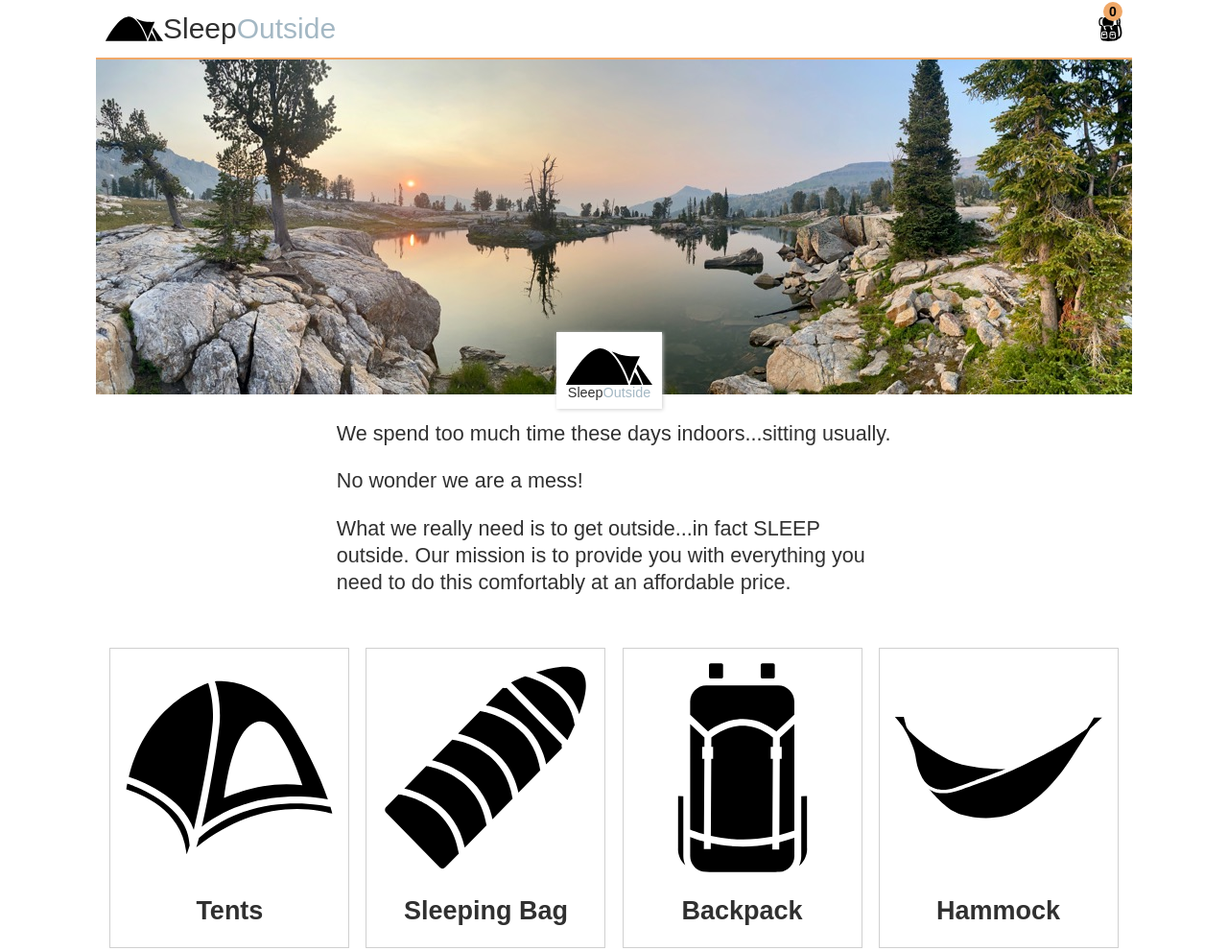
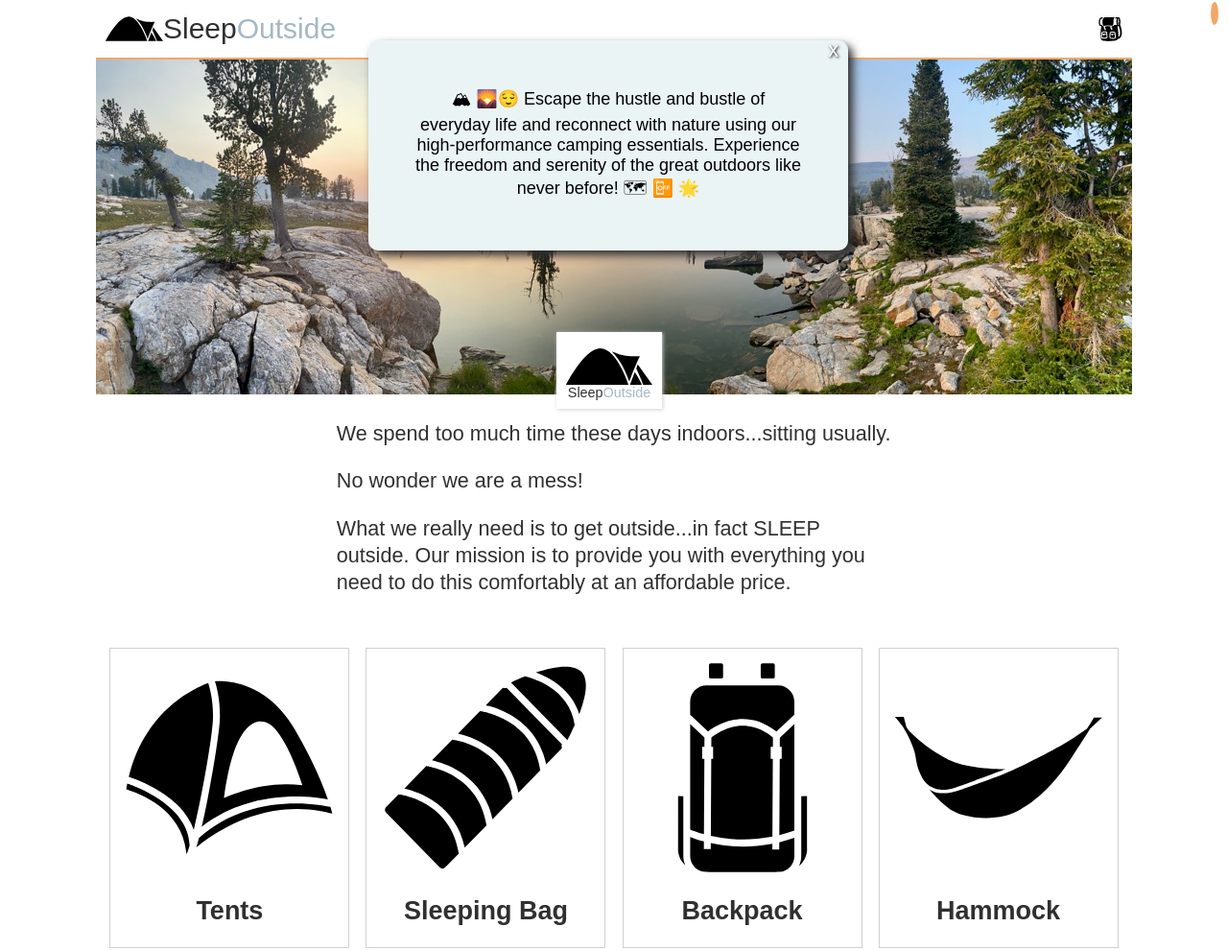
Before and after one commit to CarGuzRuth7/sleepoutside-v3-group8, a website built with Vite: page src/index.html in a window 1280 px wide. Shown: the top 991 px of the page at 96% size. Built offline with nearby package versions, Linux system fonts and the light colour scheme.

Commit message:
modified cart to show quantity

```diff
--- a/src/css/style.css
+++ b/src/css/style.css
@@ -140,18 +140,22 @@ button {
   }
 }
 
+.script-num{
+  position: absolute;
+  top: -7px;
+  right: 0;
+  padding: 10px;
+
+
+}
 .num-items {
-  position: absolute;
-  top: 2px;
-  right: 0;
   font-size: 14px;
   font-weight: bold;
-  padding: 2px;
+  padding: 4px;
   background-color: var(--primary-color);
   color: #000;
   border-radius: 50%;
-  width: 20px;
-  height: 20px;
+
 }
 
 /* End cart icon styles */
@@ -271,6 +275,33 @@ button {
   display: none;
 }
 
+/*ALERT MESSAGES FROM PRODUCT LIST*/
+.alert-list{
+  position: fixed;
+  top: 3rem;
+  left: 2rem;
+  right: 2rem;
+  text-align: center;
+
+}
+.alert-list p {
+  border-radius: 10px;
+  box-shadow: 5px 5px 10px #303030;
+  padding: 3rem;
+
+}
+.close-btn{
+  position: absolute;
+  top: 15px;
+  right: 10px;
+  padding: 0;
+  background-color: transparent;
+  text-shadow: 1px 1px 3px #000;
+}
+.close-btn:hover{
+  color: #000;
+}
+
 @media screen and (min-width: 500px) {
   body {
     max-width: 1080px;
@@ -283,6 +314,13 @@ button {
     font-size: inherit;
     grid-template-columns: 150px auto 15%;
   }
+  .alert-list{
+     max-width: 500px;
+     top: 1.5rem;
+     left: 30%;
+     right: 30%;
+
+  }
 }
 
 footer {
--- a/src/js/product-list.js
+++ b/src/js/product-list.js
@@ -1,5 +1,6 @@
 import productList from "./productList.mjs";
 import { getParam, loadHeaderFooter } from "./utils.mjs";
+
 
 loadHeaderFooter();
 const productId = getParam("product");
--- a/src/js/utils.mjs
+++ b/src/js/utils.mjs
@@ -1,3 +1,5 @@
+import { doc } from "prettier";
+
 // wrapper for querySelector...returns matching element
 export function qs(selector, parent = document) {
   return parent.querySelector(selector);
@@ -44,7 +46,7 @@ export async function renderWithTemplate(templateFn, parentElement, data, callba
   }
   const html = await templateFn(data);
   parentElement.insertAdjacentHTML(position, html);
-
+//  console.log(parentElement.innerHTML)
   if(callback){
     callback(data);
   }
@@ -67,4 +69,42 @@ export async function loadHeaderFooter(){
   const footerEl = document.querySelector("footer");
   renderWithTemplate(headerTemplateFn, headerEl);
   renderWithTemplate(footerTemplateFn, footerEl);
+  displayTotalItems()
 }
+
+
+//WRITE A FUNCTION TO GET TOTAL-ITEMS FROM LOCAL STORAGE.
+
+export function displayTotalItems(){
+  //
+  const cartStorage = getLocalStorage("so-cart") || []
+  //displays totals items from the cart (backpack) on each view
+  const header = document.querySelector("header");
+  const div = document.createElement("div")
+  const cartNumber = document.createElement("span");
+  let totalItems = getLocalStorage("total-items");
+
+
+
+ // console.log(cartStorage)
+
+
+  div.classList.add("script-num")
+  cartNumber.classList.add("num-items");
+  cartNumber.innerHTML = totalItems;
+
+  div.appendChild(cartNumber);
+  header.appendChild(div)
+
+  toggleCartClass(cartNumber);
+
+
+}
+
+ //
+ export function toggleCartClass(number){
+  //toggle num-items classes to animate the cart
+  //const number = document.querySelector("num-items");
+  number.classList.add("add-to-cart");
+  setTimeout(()=>{number.classList.remove("add-to-cart")}, 5000)
+}
--- a/src/public/partials/header.html
+++ b/src/public/partials/header.html
@@ -4,7 +4,7 @@
 </div>
 <div class="cart">
   <a href="/cart/index.html">
-    <span class="num-items">0</span>
+    <!-- <span class="num-items">0</span> -->
     <svg xmlns="http://www.w3.org/2000/svg" viewBox="0 0 100 100">
       <path
         d="M18.9 32.6c1.1 2.4 2.5 3.3 5.4 3.3 1.6 0 3.6-0.3 5.9-0.6 3.2-0.5 6.9-1 11.2-1 2.1 0 4.3 0.1 6.4 0.3 2.1 0.1 4.2 0.3 6.1 0.3 3.2 0 5.2-0.4 5.9-1.2 2.7-2.7 2.8-8.8 2.9-14.6 0.1-6.7 0.2-14.5 4.6-18.7 -0.5 0-1 0-1.6 0 -14.2 0-37.5 0-41.1 0C15.6 6.2 14.9 23.6 18.9 32.6z"
```
Also changed, not shown: src/js/cart.js (+7 -4 lines), src/js/productDetails.mjs (+1 -23 lines), src/js/shoppingCart.mjs (+11 -1 lines).
